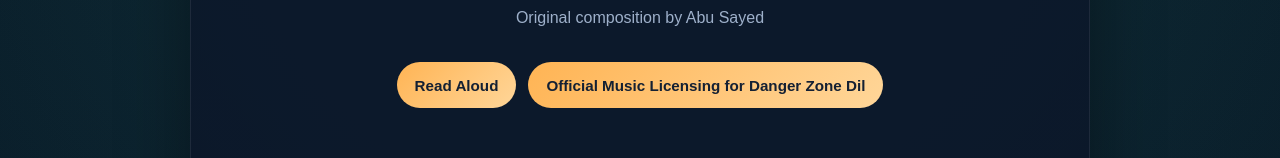
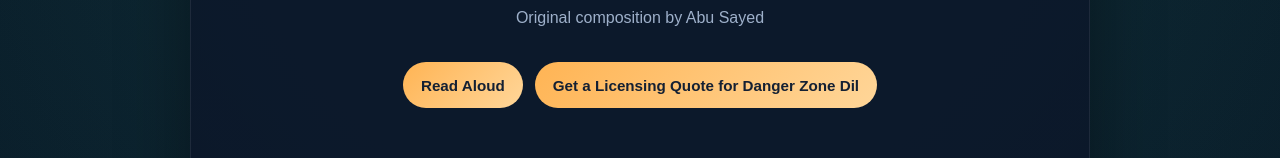
Before and after one commit to ImAbuSayed/danger-zone-dil, a plain HTML site: page index.html in a window 1280 px wide. Shown: the part 194-352 px from the top of the page. Drawn offline with Linux system fonts and the light colour scheme.

Commit message:
feat: update song assets v1 with signed GPG commit [verified]

```diff
--- a/index.html
+++ b/index.html
@@ -537,7 +537,7 @@
 
         <div class="controls">
             <button class="btn-speak" id="speakBtn" title="Read the lyrics aloud"><span id="speakText">Read Aloud</span></button>
-            <a href="https://music.abusayed.com.bd/Licensing/?https://imabusayed.github.io/danger-zone-dil/" class="btn-license" title="Get licensing for this song" target="_blank">Official Music Licensing for Danger Zone Dil</a>
+            <a href="https://music.abusayed.com.bd/Licensing/?https://imabusayed.github.io/danger-zone-dil/" class="btn-license" title="Get licensing for this song" target="_blank">Get a Licensing Quote for Danger Zone Dil</a>
 
         </div>
         <br>
```
Also changed, not shown: llms.txt, manifest.json, 1 other file.
